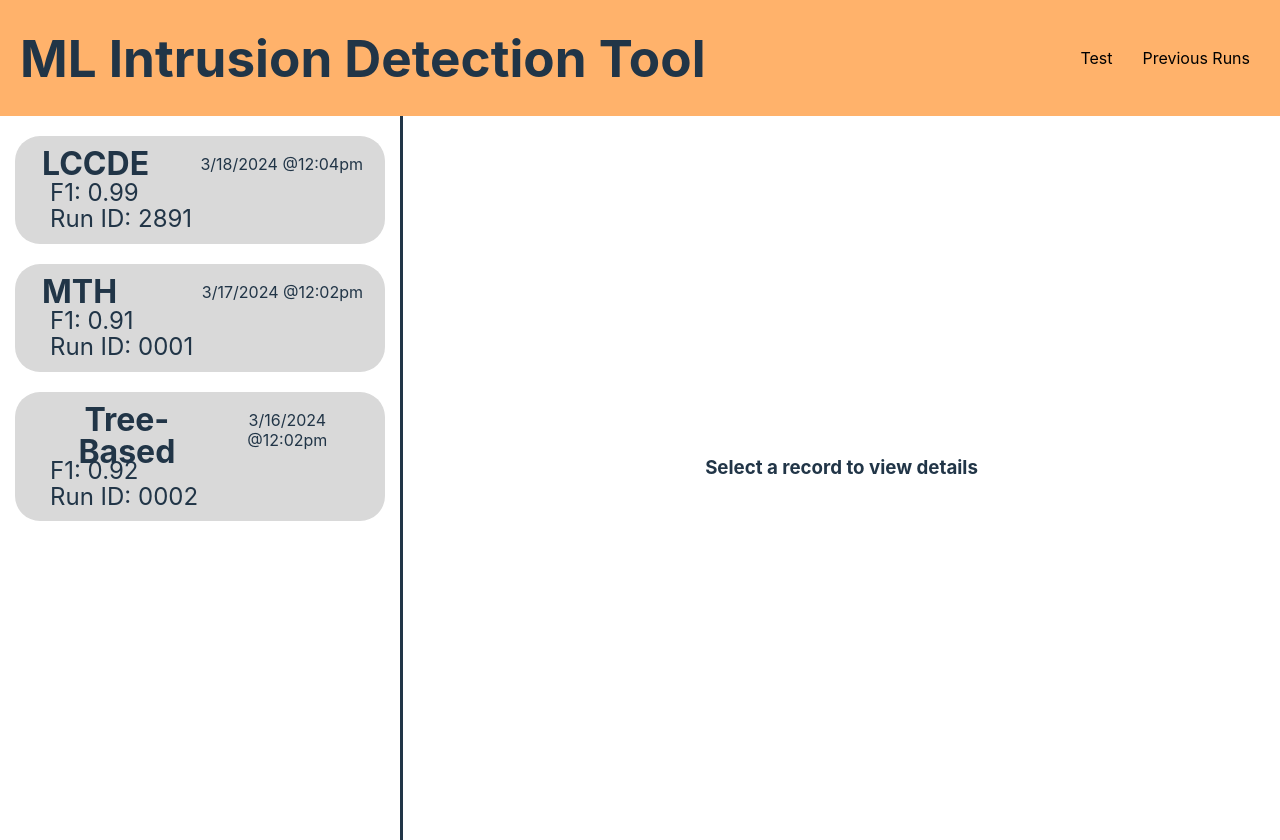
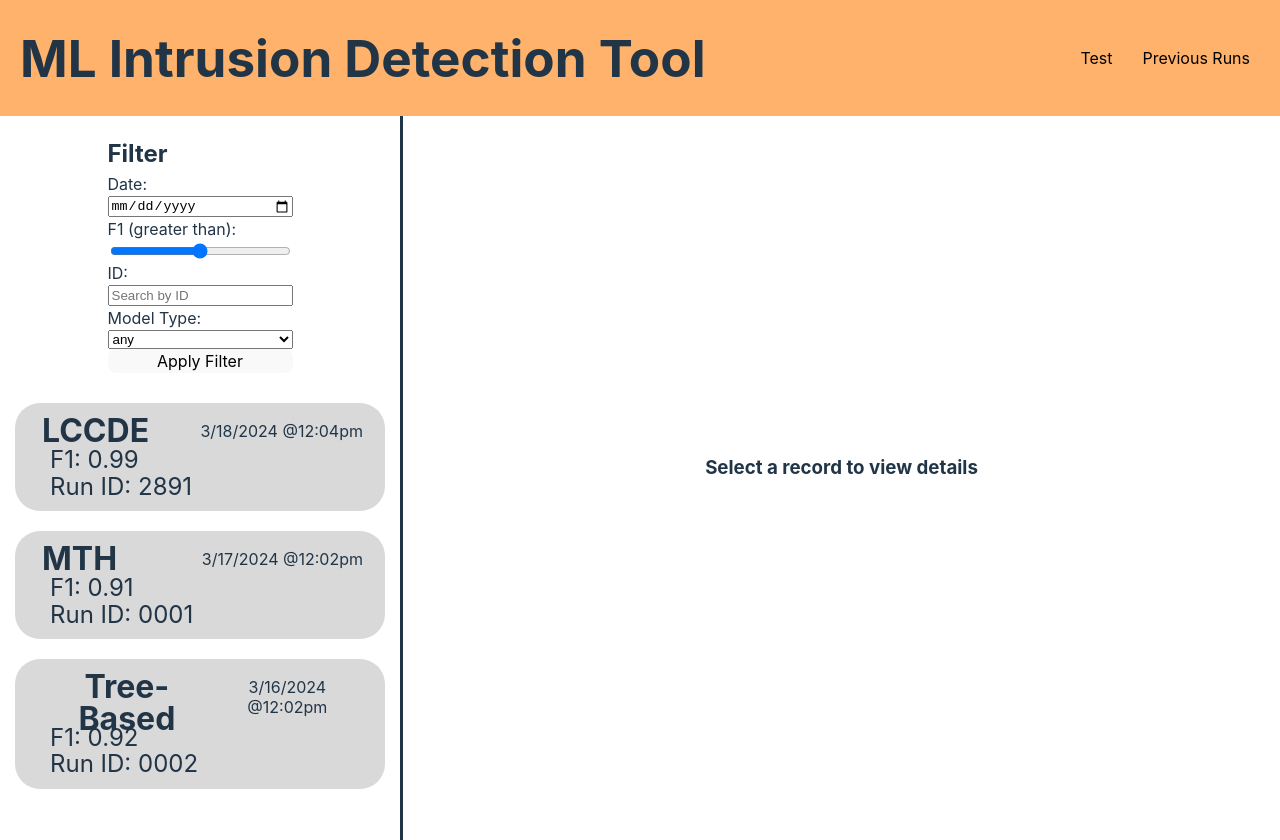
Before and after one commit to ZaneLeBlanc/Group66Frontend, a React (Vite) app in the folder Frontend/: page /PreviousRuns in a window 1280 px wide. Built offline with nearby package versions, Linux system fonts and the light colour scheme; no server answers.

Commit message:
filter not working properly but close

```diff
--- a/Frontend/src/Components/CSS/PreviousRuns.css
+++ b/Frontend/src/Components/CSS/PreviousRuns.css
@@ -33,3 +33,9 @@
     height: 100%
     padding-bottom: 216px;
 }
+
+.filterContainer {
+    margin-bottom: 30px;
+    display: flex;
+    flex-direction: column;
+}
--- a/Frontend/src/Components/PreviousRuns.tsx
+++ b/Frontend/src/Components/PreviousRuns.tsx
@@ -13,12 +13,45 @@ function PreviousRuns() {
     const [selectedId, setSelectedId] = useState("-1");
     const [runsData, setRunsData] = useState<any[]>([]);
 
+    const [filterDate, setFilterDate] = useState<any>();
+    const [filterF1, setFilterF1] = useState<any>();
+    const [filterID, setFilterID] = useState<any>();
+    const [filterModel, setFilterModel] = useState<any>();
+
+
+    const [previousRunCards, setPreviousRunCards] = useState([
+        //placeholder data if the fetch request fails
+        {
+            isSelected: false,
+            model: "LCCDE",
+            f1: "0.99",
+            run_ID: "2891",
+            date: "3/18/2024 @12:04pm"
+        },
+        {
+            isSelected: false,
+            model: "MTH",
+            f1: "0.91",
+            run_ID: "0001",
+            date: "3/17/2024 @12:02pm"
+        },
+        {
+            isSelected: false,
+            model: "Tree-Based",
+            f1: "0.92",
+            run_ID: "0002",
+            date: "3/16/2024 @12:02pm"
+        }
+        ]);
+    const [filteredPreviousRunCards, setFilteredPreviousRunCards] = useState([previousRunCards]);
+
     const handleSelection = (newSelectedId: any) => {
         //make the initial text go away
         setFlowStarted(true);
 
         // Create updated Sidebar cards array
-        const newArray = previousRunCards.map(item => {
+        var newNewArray = [];
+        const newArray = filteredPreviousRunCards[0].map(item => {
             //color new
             if (item.run_ID === newSelectedId) {
                 item.isSelected = true;
@@ -31,10 +64,12 @@ function PreviousRuns() {
             }
             return item;
         })
+        newNewArray.push(newArray);
 
         // Update the state with the new array
         setSelectedId(newSelectedId);
-        setPreviousRunCards(newArray);
+        setFilteredPreviousRunCards(newNewArray);
+        console.log("previousRunCards: " + previousRunCards);
     };
 
     // Retrieve all previous runs data
@@ -59,6 +94,9 @@ function PreviousRuns() {
 
             //array is created, put it in the sidebar varaible array
             setPreviousRunCards(formattedData);
+            var tempArray = [];
+            tempArray.push(previousRunCards);
+            setFilteredPreviousRunCards(tempArray);
 
         } catch (error) {
           console.error('Error fetching card data:', error);
@@ -68,6 +106,8 @@ function PreviousRuns() {
       fetchData();
 
     }, []);
+
+    useEffect(() => {}, [previousRunCards])
 
     // given an id's run, this function returns the JSON object from the initial data retrieval.
     // in the future we would want to just parse the data here to pass it to a component as props
@@ -85,40 +125,61 @@ function PreviousRuns() {
             }
     }
 
+    //
+    const handleFilter = () => {
+        //handle subset the array
+        console.log("filterDate: " + filterDate);
+        console.log("filterF1: " + filterF1);
+        console.log("filterID: " + filterID);
+        console.log("filterModel: " + filterModel);
 
-    const [previousRunCards, setPreviousRunCards] = useState([
-    //placeholder data if the fetch request fails
-    {
-        isSelected: false,
-        model: "LCCDE",
-        f1: "0.99",
-        run_ID: "2891",
-        date: "3/18/2024 @12:04pm"
-    },
-    {
-        isSelected: false,
-        model: "MTH",
-        f1: "0.91",
-        run_ID: "0001",
-        date: "3/17/2024 @12:02pm"
-    },
-    {
-        isSelected: false,
-        model: "Tree-Based",
-        f1: "0.92",
-        run_ID: "0002",
-        date: "3/16/2024 @12:02pm"
+        let newSubArray = []
+        let newArray = [];
+        if(filterID == undefined){
+            console.log("returning");
+            return;
+        }
+        for (var i = 0; i < previousRunCards.length; i++)
+        {
+            if(previousRunCards[i].run_ID == filterID)
+            {
+                newSubArray.push(previousRunCards[i])
+            }
+        }
+        newArray.push(newSubArray)
+        console.log("newArray: " + newArray);
+        setFilteredPreviousRunCards(newArray);
     }
-    ]);
-
-
 
 
     return (
         <div className="container">
             <div className="sidebar">
+                <div className="filterContainer">
+                    <h2>Filter</h2>
+                    <label htmlFor="date">Date:</label>
+                    <input type="date" id="date" value={filterDate} onChange={(e) => setFilterDate(e.target.value)} />
+
+                    <label htmlFor="score">F1 (greater than): {filterF1}</label>
+                    <input type="range" id="score" min="0" max="1" step="0.01" value={filterF1} onChange={(e) => setFilterF1(e.target.value)} />
+
+                    <label htmlFor="id">ID:</label>
+                    <input type="text" id="id" value={filterID} onChange={(e) => setFilterID(e.target.value)} placeholder="Search by ID" />
+
+                    <label htmlFor="model-type">Model Type:</label>
+                    <select id="model-type" value={filterModel} onChange={(e) => setFilterModel(e.target.value)}>
+                        <option value="">any</option>
+                        <option value="LCCDE">LCCDE</option>
+                        <option value="MTH">MTH</option>
+                        <option value="Tree-Based">Tree-Based</option>
+                    </select>
+
+                    <button onClick={handleFilter}>Apply Filter</button>
+                </div>
+
                 {/* Map over the array of PreviousRunCard data and render each card */}
-                {previousRunCards.map((card, index) => (
+
+                {filteredPreviousRunCards[0].map((card, index) => (
                     <PreviousRunCard
                         key={index}
                         isSelected={card.isSelected}
```
